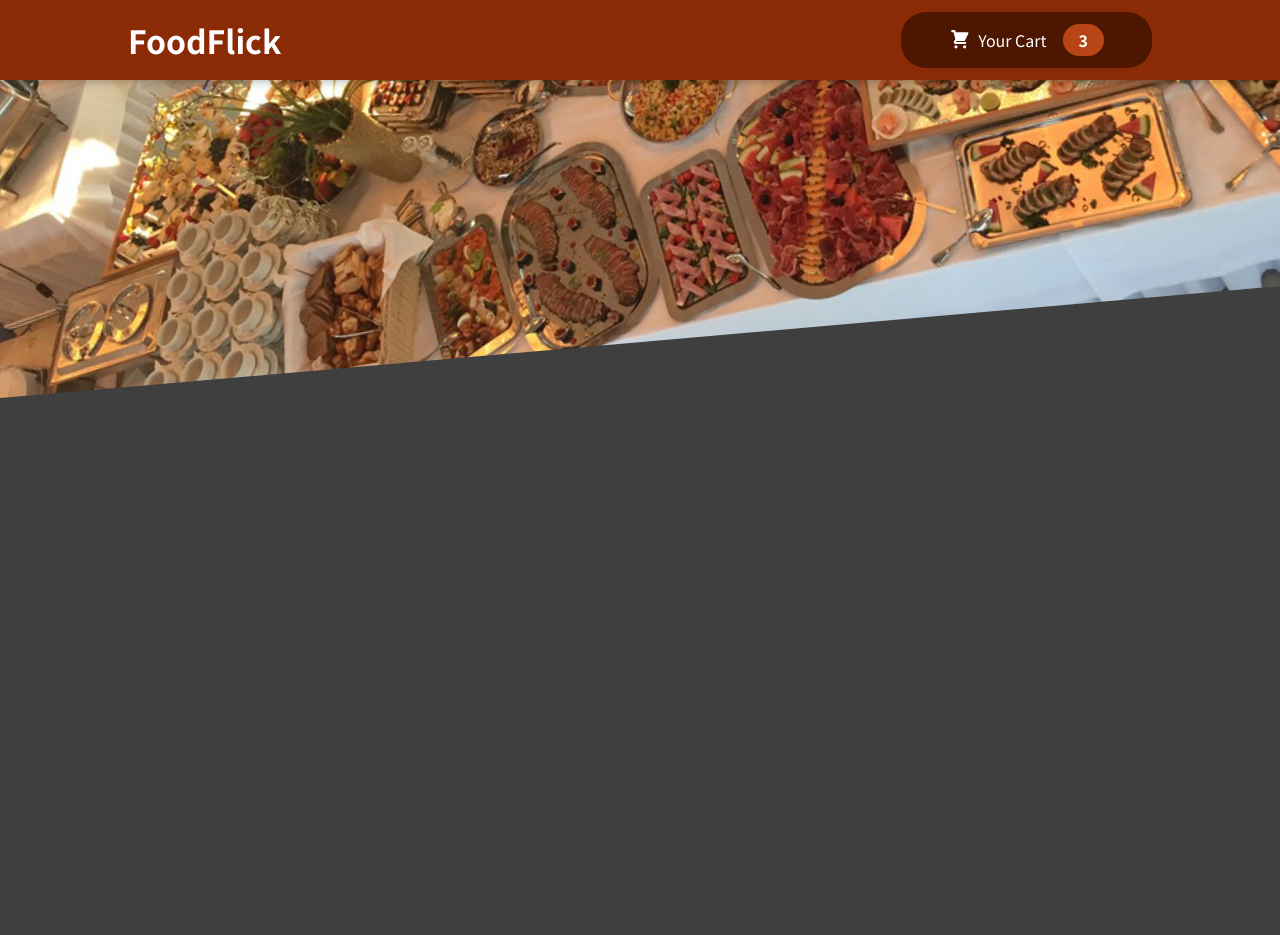
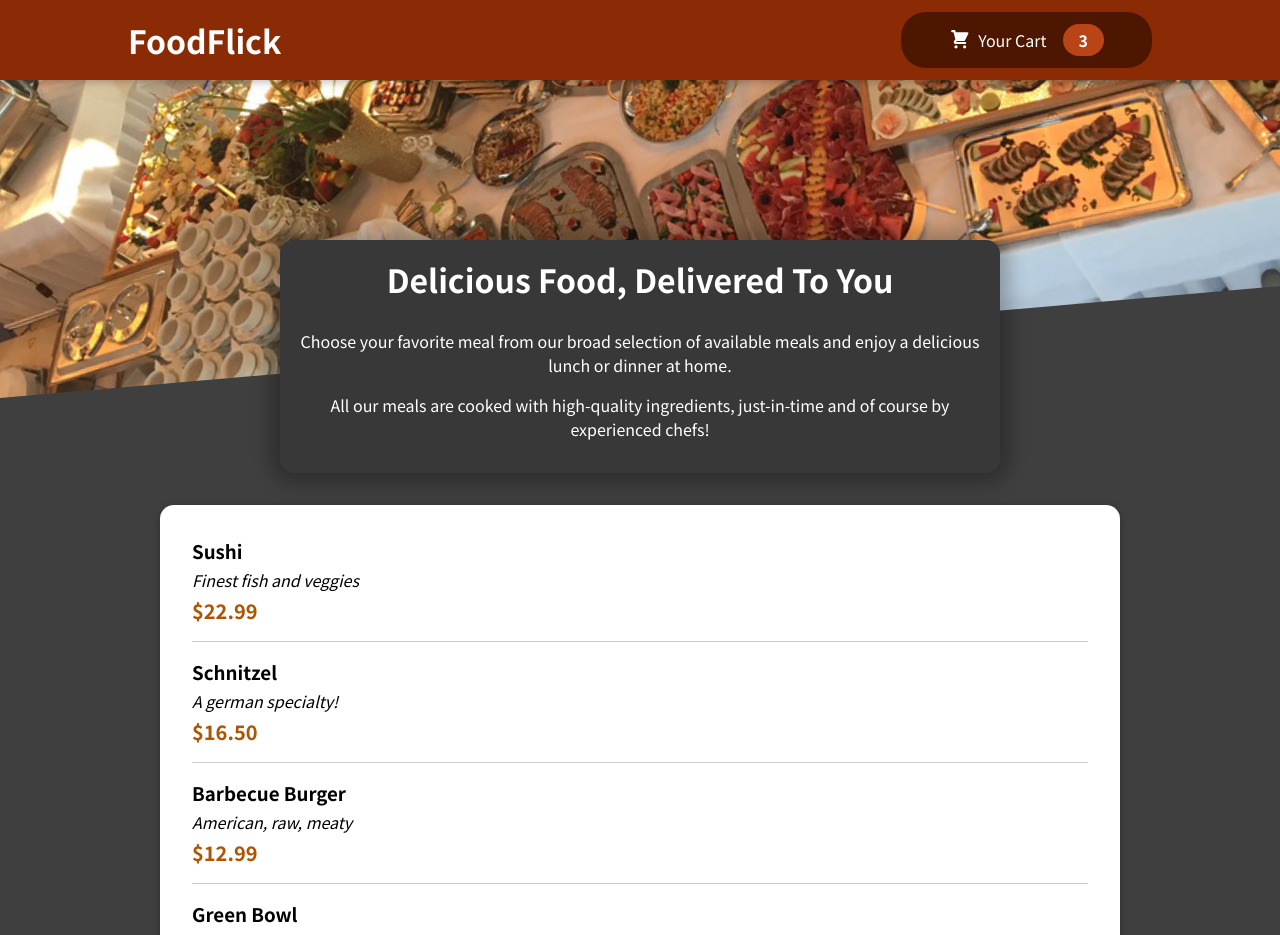
Before and after one commit to SerlockWright/react-food-order-app, a React (Vite) app: page / in a window 1280 px wide. Shown: the top 935 px of the page. Before the commit the page ends 800 px from the top, so only its background shows below. Built offline with nearby package versions, Linux system fonts and the light colour scheme.

Commit message:
feat/add mealItem

```diff
--- a/src/App.jsx
+++ b/src/App.jsx
@@ -1,10 +1,12 @@
 import React from 'react'
 import Header from './components/Layout/Header/Header'
+import Meal from './components/MealMenu/Meal'
 
 function App() {
   return (
     <React.Fragment>
       <Header />
+      <Meal />
     </React.Fragment>
   )
 }
--- /dev/null
+++ b/src/components/MealMenu/Meal.jsx
@@ -0,0 +1,14 @@
+import React from 'react';
+import MealIntro from './MealIntro';
+import MealAvailable from './MealAvailable';
+
+function Meal() {
+    return (
+        <React.Fragment>
+            <MealIntro />
+            <MealAvailable />
+        </React.Fragment>
+    )
+}
+
+export default Meal
--- /dev/null
+++ b/src/components/MealMenu/MealAvailable.jsx
@@ -0,0 +1,26 @@
+import React from 'react';
+import { MEALS } from '../../data/meal';
+import styles from './MealAvailable.module.css'
+import Card from '../UI/Card';
+import MealItem from './MealItem/MealItem';
+
+const mealList = MEALS.map((item) =>
+    <MealItem
+        key={item.id}
+        name={item.name}
+        description={item.description}
+        price={item.price}
+    />)
+function MealAvailable() {
+    return (
+        <React.Fragment>
+            <section className={styles.meal}>
+                <Card>
+                    <ul>{mealList}</ul>
+                </Card>
+            </section>
+        </React.Fragment>
+    )
+}
+
+export default MealAvailable
--- /dev/null
+++ b/src/components/MealMenu/MealAvailable.module.css
@@ -0,0 +1,24 @@
+.meal {
+  max-width: 60rem;
+  width: 90%;
+  margin: 2rem auto;
+  animation: mealAnimation 1s ease-out forwards;
+}
+
+.meal ul {
+  list-style: none;
+  margin: 0;
+  padding: 0;
+}
+
+@keyframes mealAnimation {
+  from {
+    opacity: 0;
+    transform: translateY(3rem);
+  }
+
+  to {
+    opacity: 1;
+    transform: translateY(0);
+  }
+}
--- /dev/null
+++ b/src/components/MealMenu/MealIntro.jsx
@@ -0,0 +1,22 @@
+import React from 'react';
+import styles from './MealIntro.module.css';
+
+function MealIntro() {
+    return (
+        <React.Fragment>
+            <section className={styles.intro}>
+                <h2>Delicious Food, Delivered To You</h2>
+                <p>
+                    Choose your favorite meal from our broad selection of available meals
+                    and enjoy a delicious lunch or dinner at home.
+                </p>
+                <p>
+                    All our meals are cooked with high-quality ingredients, just-in-time and
+                    of course by experienced chefs!
+                </p>
+            </section>
+        </React.Fragment>
+    )
+}
+
+export default MealIntro
--- /dev/null
+++ b/src/components/MealMenu/MealIntro.module.css
@@ -0,0 +1,18 @@
+.intro {
+  text-align: center;
+  background-color: #383838;
+  color: white;
+  width: 90%;
+  max-width: 45rem;
+  margin: auto;
+  margin-top: -10rem;
+  position: relative;
+  border-radius: 14px;
+  padding: 1rem;
+  box-shadow: 0 1px 18px 10px rgba(0, 0, 0, 0.25);
+}
+
+.intro h2 {
+  font-size: 2rem;
+  margin-top: 0;
+}
--- /dev/null
+++ b/src/components/MealMenu/MealItem/MealItem.jsx
@@ -0,0 +1,18 @@
+/* eslint-disable react/prop-types */
+import styles from './MealItem.module.css';
+
+function MealItem({ name, description, price }) {
+    const prices = `$${price.toFixed(2)}`;
+    return (
+        <li className={styles.meal}>
+            <div>
+                <h3 className={styles.name}>{name}</h3>
+                <div className={styles.description}>{description}</div>
+                <div className={styles.price}>{prices}</div>
+            </div>
+            <div></div>
+        </li>
+    )
+}
+
+export default MealItem
--- /dev/null
+++ b/src/components/MealMenu/MealItem/MealItem.module.css
@@ -0,0 +1,22 @@
+.meal {
+  display: flex;
+  justify-content: space-between;
+  margin: 1rem;
+  padding-bottom: 1rem;
+  border-bottom: 1px solid #ccc;
+}
+
+.name {
+  margin: 0 0 0.25rem 0;
+}
+
+.description {
+  font-style: italic;
+}
+
+.price {
+  color: #ad5502;
+  margin-top: 0.25rem;
+  font-size: 1.25rem;
+  font-weight: bold;
+}
--- /dev/null
+++ b/src/components/UI/Card.jsx
@@ -0,0 +1,10 @@
+/* eslint-disable react/prop-types */
+import styles from './Card.module.css';
+
+function Card({ children }) {
+    return (
+        <div className={styles.card}>{children}</div>
+    )
+}
+
+export default Card
--- /dev/null
+++ b/src/components/UI/Card.module.css
@@ -0,0 +1,6 @@
+.card {
+  background-color: #fff;
+  padding: 1rem;
+  border-radius: 14px;
+  box-shadow: 0 2px 8px rgba(0, 0, 0, 0.25);
+}
--- /dev/null
+++ b/src/data/meal.js
@@ -0,0 +1,26 @@
+export const MEALS = [
+    {
+        id: 'm1',
+        name: 'Sushi',
+        description: 'Finest fish and veggies',
+        price: 22.99,
+    },
+    {
+        id: 'm2',
+        name: 'Schnitzel',
+        description: 'A german specialty!',
+        price: 16.5,
+    },
+    {
+        id: 'm3',
+        name: 'Barbecue Burger',
+        description: 'American, raw, meaty',
+        price: 12.99,
+    },
+    {
+        id: 'm4',
+        name: 'Green Bowl',
+        description: 'Healthy...and green...',
+        price: 18.99,
+    },
+];
```
